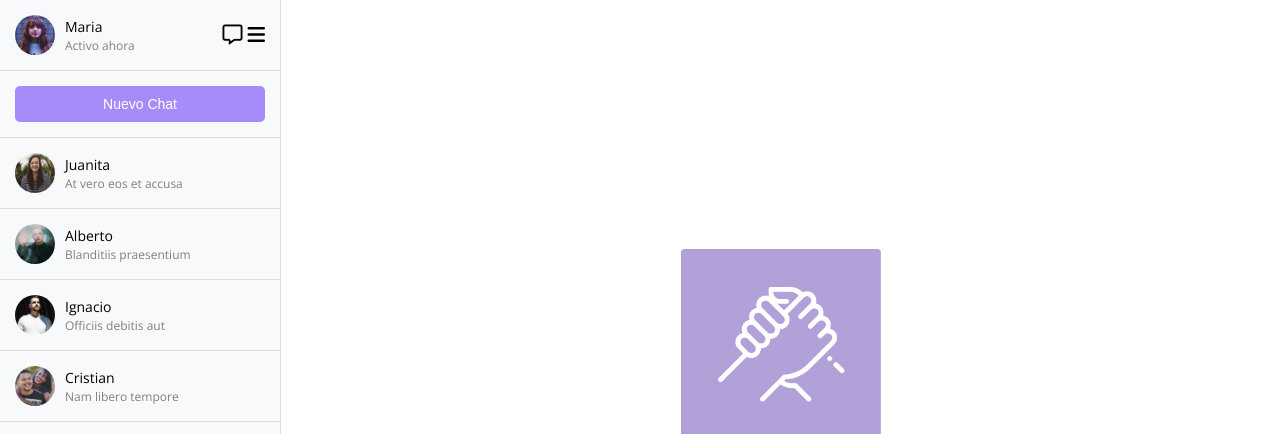
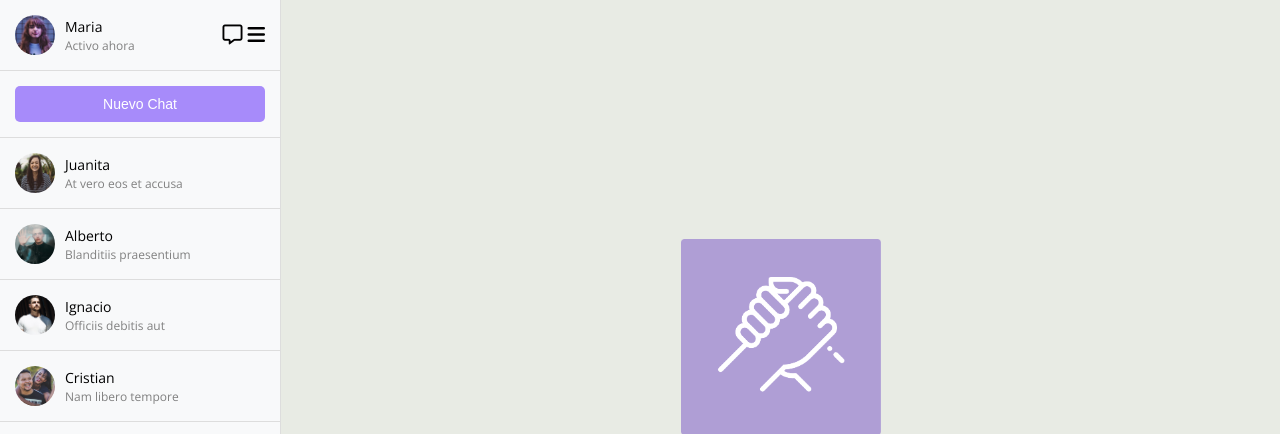
Before and after one commit to chgeiser/FlexBoxTest, a plain HTML site: page index.html in a window 1280 px wide. Shown: the top 434 px of the page. Drawn offline with nearby package versions, Linux system fonts and the light colour scheme.

Commit message:
agrega color de fondo

```diff
--- a/assets/css/style.css
+++ b/assets/css/style.css
@@ -77,6 +77,7 @@
 
 
     .main {
+        background-color: #E8EBE4;
       flex-grow: 1;
       display: flex;
       justify-content: center;
@@ -85,10 +86,10 @@
       text-align: center;
     }
 
-    /*.main img {
+    .main img {
       width: 200px;
       margin-bottom: 20px;
-    }*/
+    }
 
     .main h1{
     font-family: "Roboto";
--- a/index.html
+++ b/index.html
@@ -96,7 +96,7 @@
         </ul>
 
         <div class="main">
-            <img src="./assets/img/hand.png" width="200">
+            <img src="./assets/img/hand.png">
             <h1>Comienza el Nertworking</h1>
             <p class="subtitles-content">Presiona el "<strong>Nuevo chat</strong>" para comenzar a crear nuevas</p>
             <p class="subtitles-content">redes de contacto para tu empresa o  emprendimiento</p>
```
